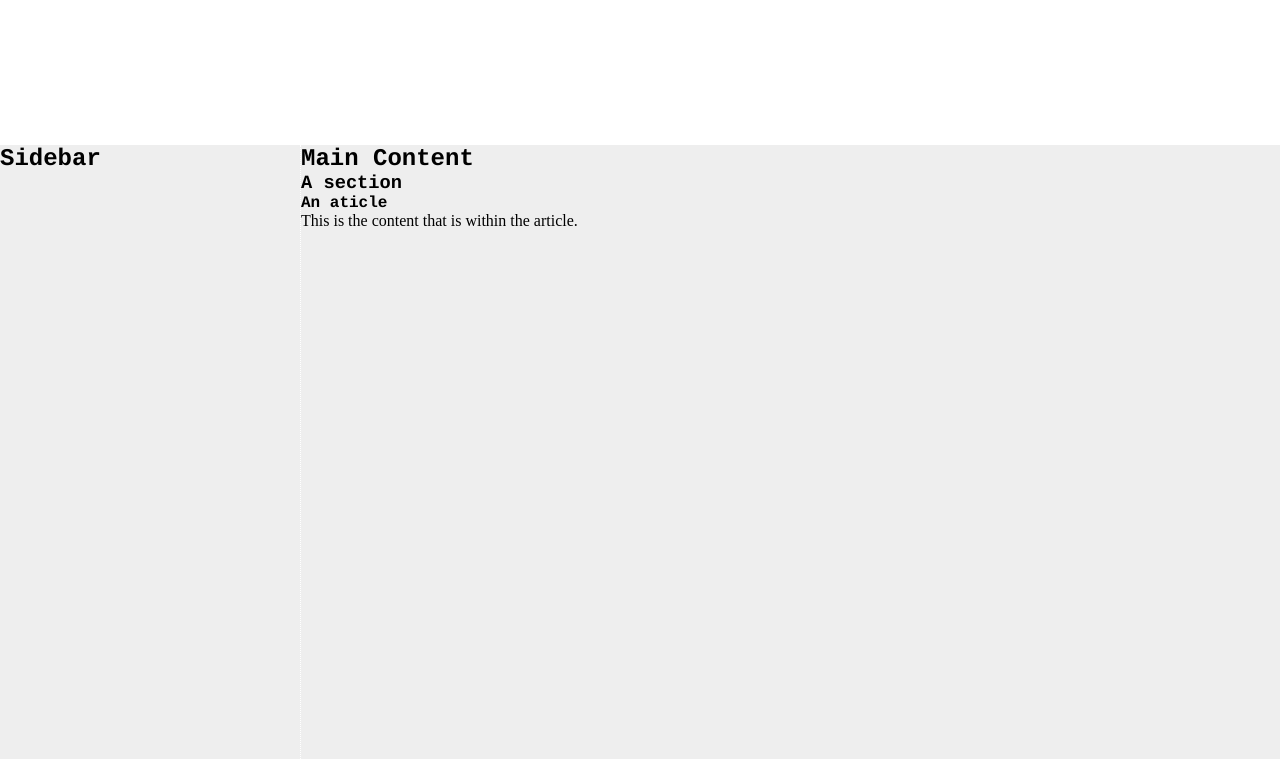
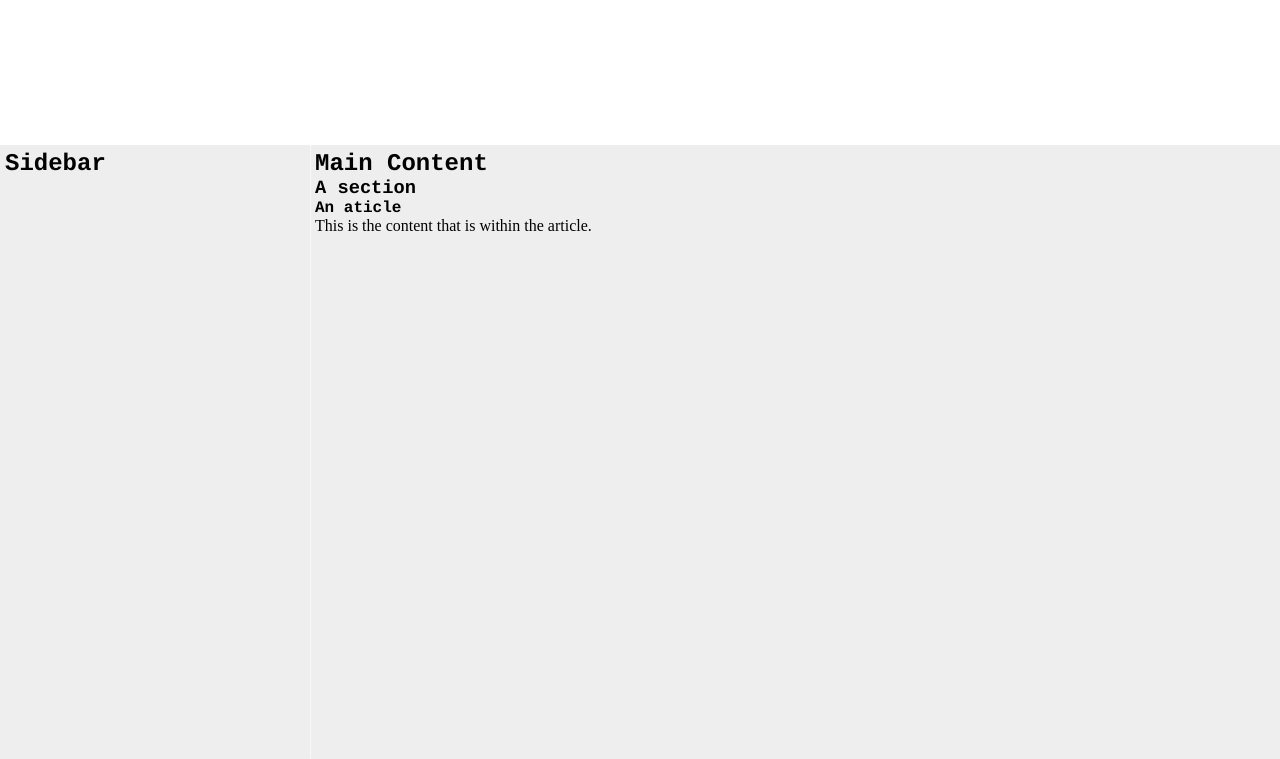
Before and after one commit to kulous/themes, a plain HTML site: page index.html in a window 1280 px wide. Shown: the part 40-799 px from the top of the page. Drawn offline with Linux system fonts and the light colour scheme.

Commit message:
modified split columns

```diff
--- a/assets/style.css
+++ b/assets/style.css
@@ -24,10 +24,12 @@ header{
 	background:white;
 }
 main{
-	min-height:650px;
+	margin-left:310px;
+	padding:5px;
 }
 aside{
 	float:left;
+	padding:5px;
 	width:300px;
 	min-height:650px;
 	border-right:1px dotted white;
```
